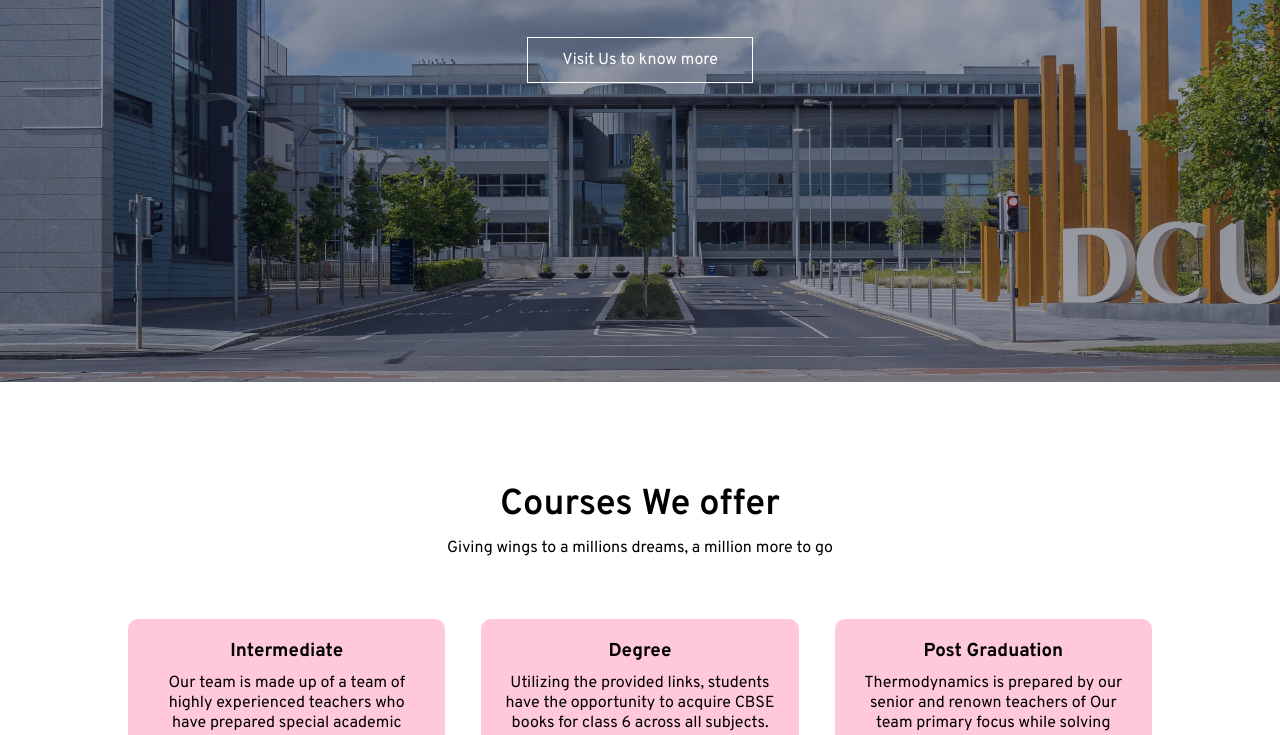
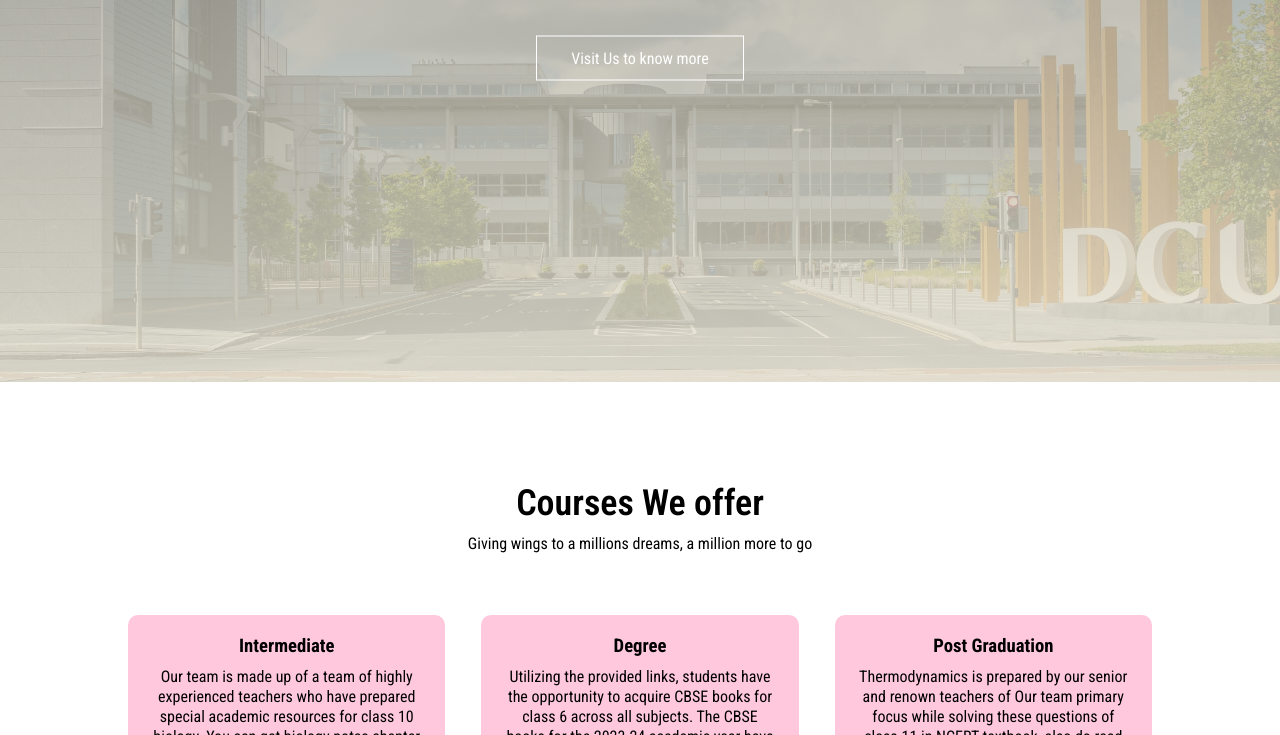
Before and after one commit to Shivam-Gupta072/First-Project, a plain HTML site: page index.html in a window 1280 px wide. Shown: the part 418-1153 px from the top of the page. Drawn offline with nearby package versions, Linux system fonts and the light colour scheme.

Commit message:
second commit

```diff
--- a/style.css
+++ b/style.css
@@ -1,20 +1,22 @@
 *{
     margin: 0;
     padding: 0;
-    font-family: "Overpass", sans-serif;
+font-family: "Roboto Condensed", sans-serif;
 }
 
 
-@import url('https://fonts.googleapis.com/css2?family=Overpass:ital,wght@0,100..900;1,100..900&family=Roboto+Condensed:ital,wght@0,100..900;1,100..900&family=Roboto:ital,wght@0,100..900;1,100..900&display=swap');
-
+@import url('https://fonts.googleapis.com/css2?family=Overpass:ital,wght@0,100..900;1,100..900&family=Playfair+Display:ital,wght@0,400..900;1,400..900&family=Roboto+Condensed:ital,wght@0,100..900;1,100..900&family=Roboto:ital,wght@0,100..900;1,100..900&display=swap');
 
 .header{
     min-height: 100vh;
     width: 100%;
-    background-image: linear-gradient(rgba(4,9,30,0.4),rgba(4,9,30,0.4)),url(picture/banner.jpg);
+    background-image: linear-gradient(rgba(131, 128, 117, 0.8),rgba(236, 231, 213, 0.8)),url(picture/banner.jpg);
     background-position: center;
     background-size: cover;
     position: relative;
+}
+body{
+    overflow: hidden;
 }
 nav{
     display: flex;
@@ -93,7 +95,8 @@ nav #menu{
 }
 
 @media (max-width:700px){
-     .text-box h1{
+
+    .text-box h1{
         font-size: 20px;
     }
     .nav-link ul li{
@@ -113,7 +116,8 @@ nav #menu{
         z-index: 2;
         transform: translate(400px,-10px);
     transition: 1s;
-    }
+    overflow: hidden;
+}
 .logo{
     top: 15px;
     left: 15px;
@@ -123,7 +127,7 @@ nav #close{
     color: #fff;
     margin: 10px;
     font-size: 23px;
-
+overflow: hidden;
 transition: 1s;}
 nav #menu{
     display: block;
```
